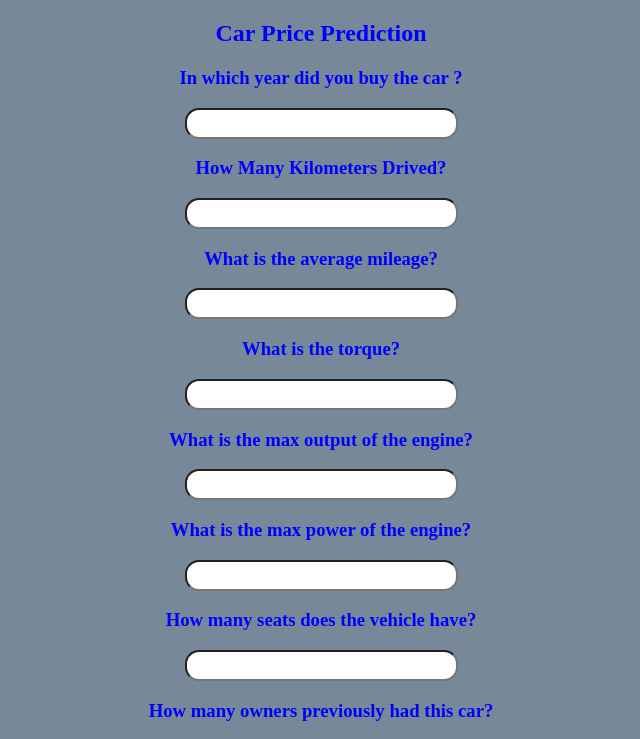
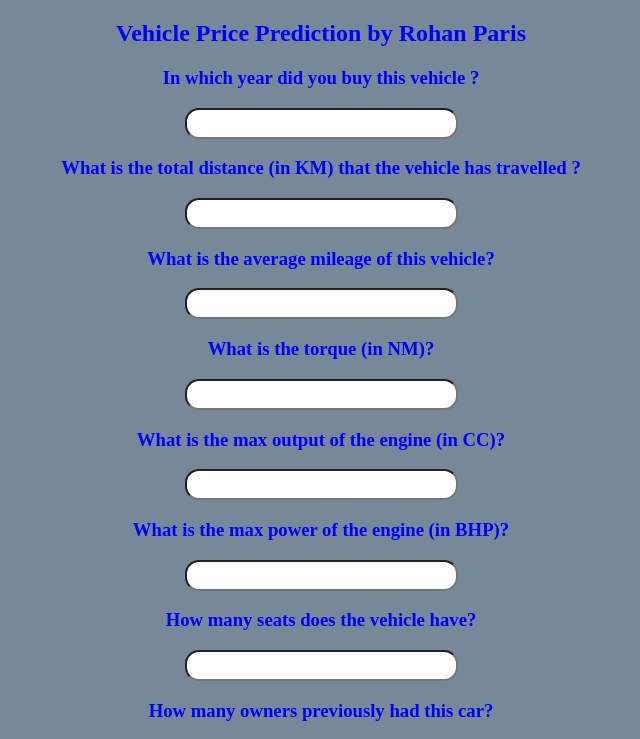
Before and after one commit to ParisRohan/Car-Price-Prediction, a Flask app: page / in a window 1280 px wide. Shown: the top 739 px of the page, without its empty margins (319-959 px from the left). Run offline with Flask 2, Linux system fonts and the light colour scheme; parts of the project's set-up code (start-up, migrations or seed data) failed here and were passed over.

Commit message:
Add files via upload

```diff
--- a/app.py
+++ b/app.py
@@ -117,12 +117,12 @@ def predict():
 
         prediction=model.predict(model_input)
 
-        #output=round(prediction[0],2)
+        #convert log output back to normal
         output=np.exp(prediction)
         if output<0:
-            return render_template('index.html',prediction_texts="Sorry you cannot sell this car")
+            return render_template('index.html',prediction_texts="Sorry you cannot sell this car :(  ")
         else:
-            return render_template('index.html',prediction_text="You Can Sell The Car at Rs. {}".format(output))
+            return render_template('index.html',prediction_text="You Can Sell The Car at Rs. {} :)  ".format(output))
     else:
         return render_template('index.html')
 
--- a/templates/index.html
+++ b/templates/index.html
@@ -11,14 +11,14 @@
 
     <div style="color:blue">
         <form action="{{ url_for('predict')}}" method="post">
-            <h2>Car Price Prediction</h2>
-            <h3>In which year did you buy the car ?</h3> <input id="first" name="year" type="number ">
-            <h3>How Many Kilometers Drived?</h3><input id="third" name="km_driven" required="required">
-            <h3>What is the average mileage?</h3><input id="third" name="mileage_number" required="required">
-            <h3>What is the torque?</h3><input id="third" name="torque" required="required">
-            <h3>What is the max output of the engine?</h3><input id="third" name="engine_op_number" required="required">
-            <h3>What is the max power of the engine?</h3><input id="third" name="max_power_number" required="required">
-            <h3>How many seats does the vehicle have?</h3><input id="third" name="seats" required="required">
+            <h2>Vehicle Price Prediction by Rohan Paris</h2>
+            <h3>In which year did you buy this vehicle ?</h3> <input id="first" name="year" type="number ">
+            <h3>What is the total distance (in KM) that the vehicle has travelled ?</h3><input id="third" name="km_driven" required="required" type="number">
+            <h3>What is the average mileage of this vehicle?</h3><input id="third" name="mileage_number" required="required" type="number">
+            <h3>What is the torque (in NM)?</h3><input id="third" name="torque" required="required" type="number">
+            <h3>What is the max output of the engine (in CC)?</h3><input id="third" name="engine_op_number" required="required" type="number">
+            <h3>What is the max power of the engine (in BHP)?</h3><input id="third" name="max_power_number" required="required" type="number">
+            <h3>How many seats does the vehicle have?</h3><input id="third" name="seats" required="required" type="number">
             <h3>How many owners previously had this car?</h3><br><select id="research" name="owner" required="required">
                 <option value="First Owner">First Owner</option>
                 <option value="Second Owner">Second Owner</option>
```
